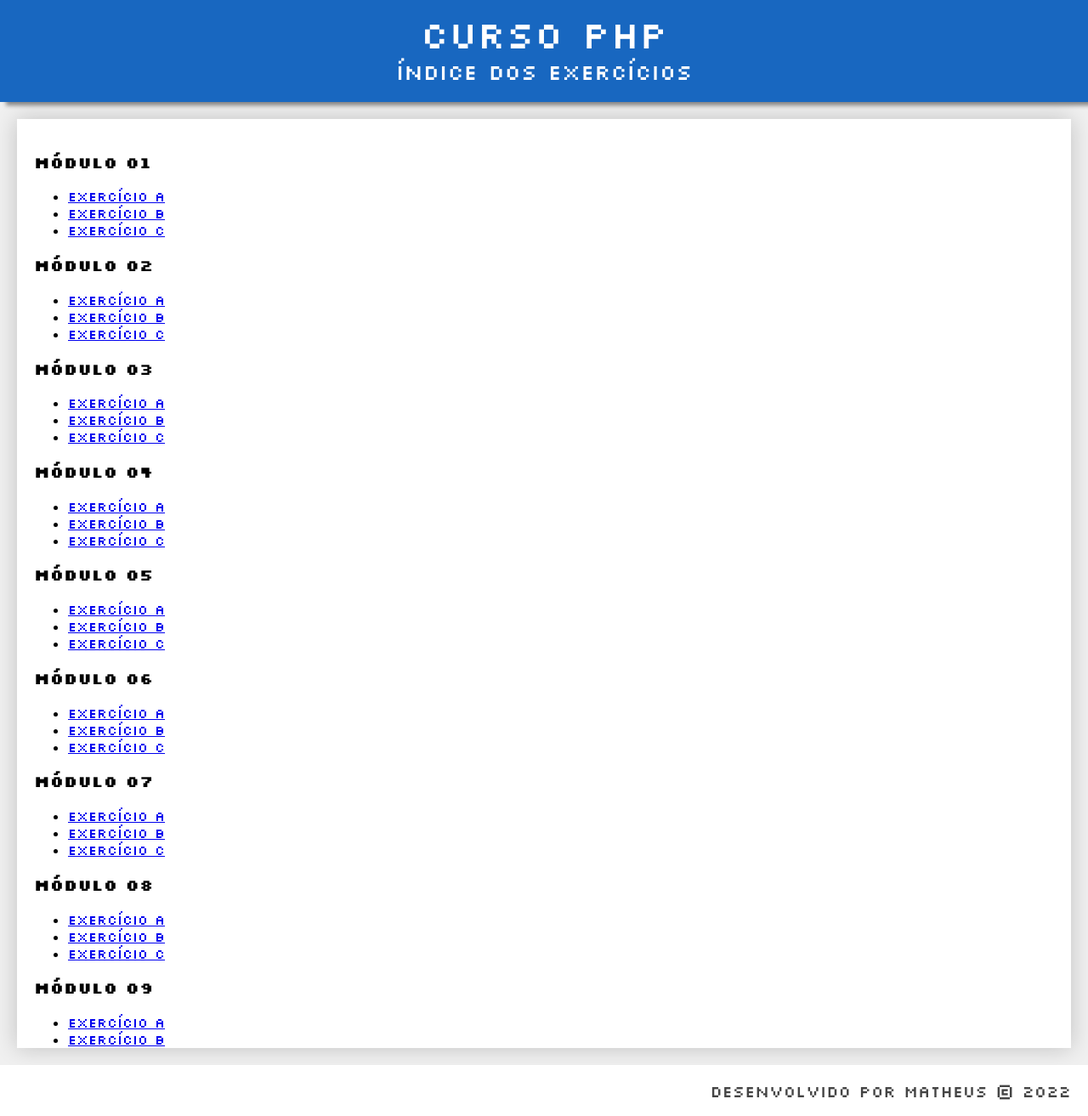
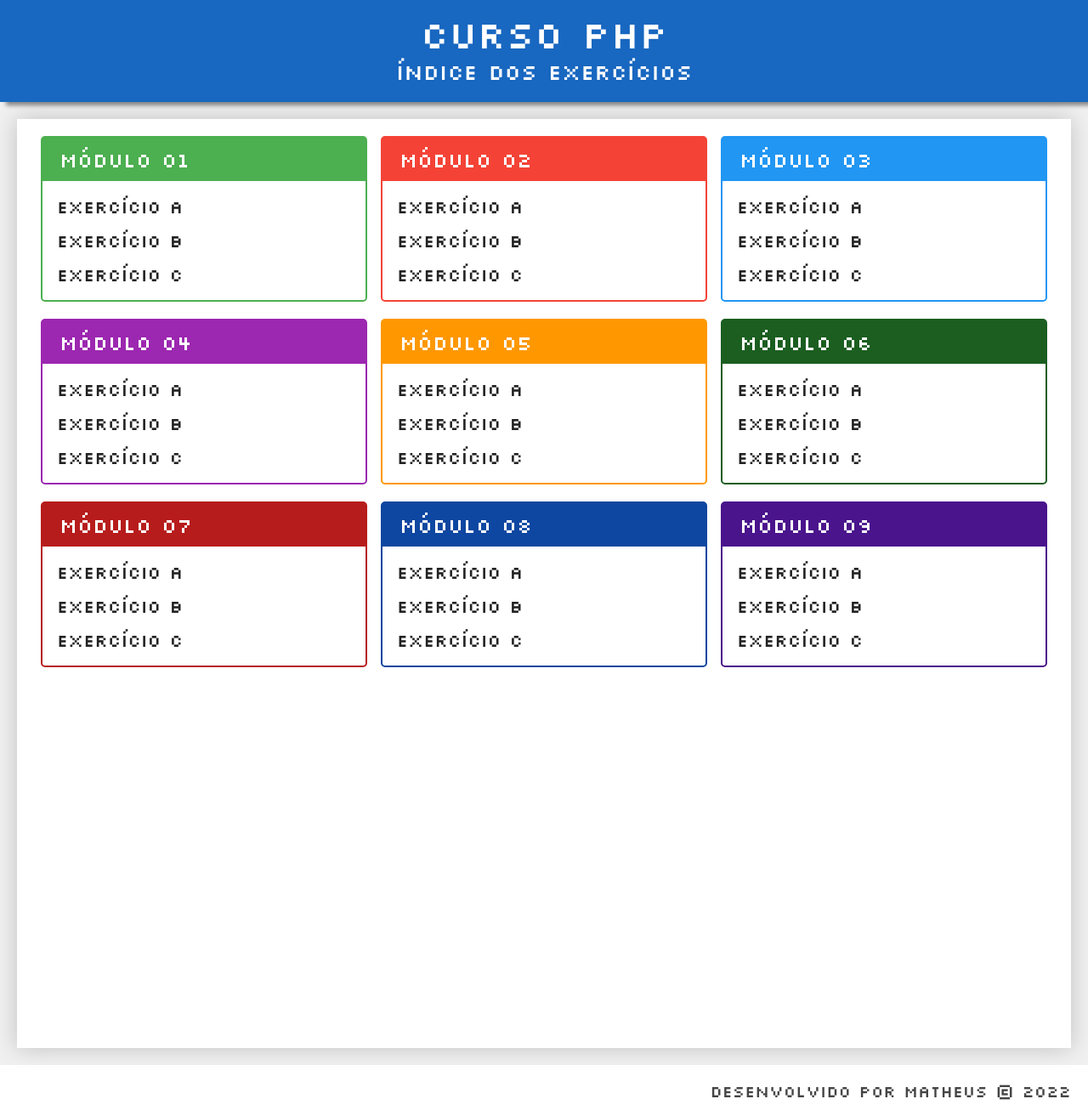
Before and after one commit to mathsowza/Projeto-Inicial, a PHP site: page / in a window 1280 px wide. Shown: the whole page at 85% size. Run offline with PHP 8.4, Linux system fonts and the light colour scheme.

Commit message:
MUDANÇA DE CORES

```diff
--- a/index.html
+++ b/index.html
@@ -18,7 +18,7 @@
     <main class="principal">
         <div class="conteudo">
             <nav class="modulos">
-                <div class="modulo">
+                <div class="modulo verde">
                     <h3>Módulo 01</h3>
                     <ul>
                         <li><a href="#">Exercício A</a></li>
@@ -26,9 +26,8 @@
                         <li><a href="#">Exercício C</a></li>
                     </ul>
                 </div>
-            </nav>
-            <nav class="modulos">
-                <div class="modulo">
+
+                <div class="modulo vermelho">
                     <h3>Módulo 02</h3>
                     <ul>
                         <li><a href="#">Exercício A</a></li>
@@ -36,9 +35,7 @@
                         <li><a href="#">Exercício C</a></li>
                     </ul>
                 </div>
-            </nav>
-            <nav class="modulos">
-                <div class="modulo">
+                <div class="modulo azul">
                     <h3>Módulo 03</h3>
                     <ul>
                         <li><a href="#">Exercício A</a></li>
@@ -46,9 +43,7 @@
                         <li><a href="#">Exercício C</a></li>
                     </ul>
                 </div>
-            </nav>
-            <nav class="modulos">
-                <div class="modulo">
+                <div class="modulo roxo">
                     <h3>Módulo 04</h3>
                     <ul>
                         <li><a href="#">Exercício A</a></li>
@@ -56,9 +51,7 @@
                         <li><a href="#">Exercício C</a></li>
                     </ul>
                 </div>
-            </nav>
-            <nav class="modulos">
-                <div class="modulo">
+                <div class="modulo laranja">
                     <h3>Módulo 05</h3>
                     <ul>
                         <li><a href="#">Exercício A</a></li>
@@ -66,9 +59,7 @@
                         <li><a href="#">Exercício C</a></li>
                     </ul>
                 </div>
-            </nav>
-            <nav class="modulos">
-                <div class="modulo">
+                <div class="modulo verde-escuro">
                     <h3>Módulo 06</h3>
                     <ul>
                         <li><a href="#">Exercício A</a></li>
@@ -76,9 +67,7 @@
                         <li><a href="#">Exercício C</a></li>
                     </ul>
                 </div>
-            </nav>
-            <nav class="modulos">
-                <div class="modulo">
+                <div class="modulo vermelho-escuro">
                     <h3>Módulo 07</h3>
                     <ul>
                         <li><a href="#">Exercício A</a></li>
@@ -86,9 +75,7 @@
                         <li><a href="#">Exercício C</a></li>
                     </ul>
                 </div>
-            </nav>
-            <nav class="modulos">
-                <div class="modulo">
+                <div class="modulo azul-escuro">
                     <h3>Módulo 08</h3>
                     <ul>
                         <li><a href="#">Exercício A</a></li>
@@ -96,9 +83,7 @@
                         <li><a href="#">Exercício C</a></li>
                     </ul>
                 </div>
-            </nav>
-            <nav class="modulos">
-                <div class="modulo">
+                <div class="modulo roxo-escuro">
                     <h3>Módulo 09</h3>
                     <ul>
                         <li><a href="#">Exercício A</a></li>
--- a/style.css
+++ b/style.css
@@ -66,6 +66,75 @@ body {
     font-size: 1.2rem;
     padding: 0px 20px;
     color: #444;
-    position: sticky;
-    bottom: 0px;
+
 }
+
+.modulos {
+    display: flex;
+    flex-wrap: wrap;
+    justify-content: space-around;
+}
+
+.modulo {
+    flex-basis: 32%;
+    margin-bottom: 20px;
+    border-radius: 5px;
+}
+
+.modulo > h3 {
+    margin: 0px;
+    color: #fff;
+    font-weight: 300;
+    font-size: 1.5rem;
+    padding: 10px 20px;
+    background-color: #1867c0;
+}
+
+.modulo > ul {
+    margin: 0px;
+    list-style: none;
+    padding: 10px;
+}
+
+.modulo > ul > li {
+    padding: 7px;
+    font-size: 1.3rem;
+    cursor: pointer;
+}
+
+.modulo > ul > li > a {
+    display: flex;
+    text-decoration: none;
+    color: #222;
+}
+
+.modulo > ul > li:hover {
+    background-color: #EEE;
+}
+
+.modulo.verde { border: 2px solid #4CAF50;}
+.modulo.verde > h3 { background-color: #4CAF50; }
+
+.modulo.vermelho { border: 2px solid #F44336;}
+.modulo.vermelho > h3 { background-color: #F44336; }
+
+.modulo.azul { border: 2px solid #2196F3;}
+.modulo.azul > h3 { background-color: #2196F3; }
+
+.modulo.roxo { border: 2px solid #9C27B0;}
+.modulo.roxo > h3 { background-color: #9C27B0; }
+
+.modulo.laranja { border: 2px solid #FF9800;}
+.modulo.laranja > h3 { background-color: #FF9800; }
+
+.modulo.verde-escuro { border: 2px solid #1B5E20;}
+.modulo.verde-escuro > h3 { background-color: #1B5E20; }
+
+.modulo.vermelho-escuro { border: 2px solid #B71C1C;}
+.modulo.vermelho-escuro > h3 { background-color: #B71C1C; }
+
+.modulo.azul-escuro { border: 2px solid #0D47A1;}
+.modulo.azul-escuro > h3 { background-color: #0D47A1; }
+
+.modulo.roxo-escuro { border: 2px solid #4A148C;}
+.modulo.roxo-escuro > h3 { background-color: #4A148C; }
```
